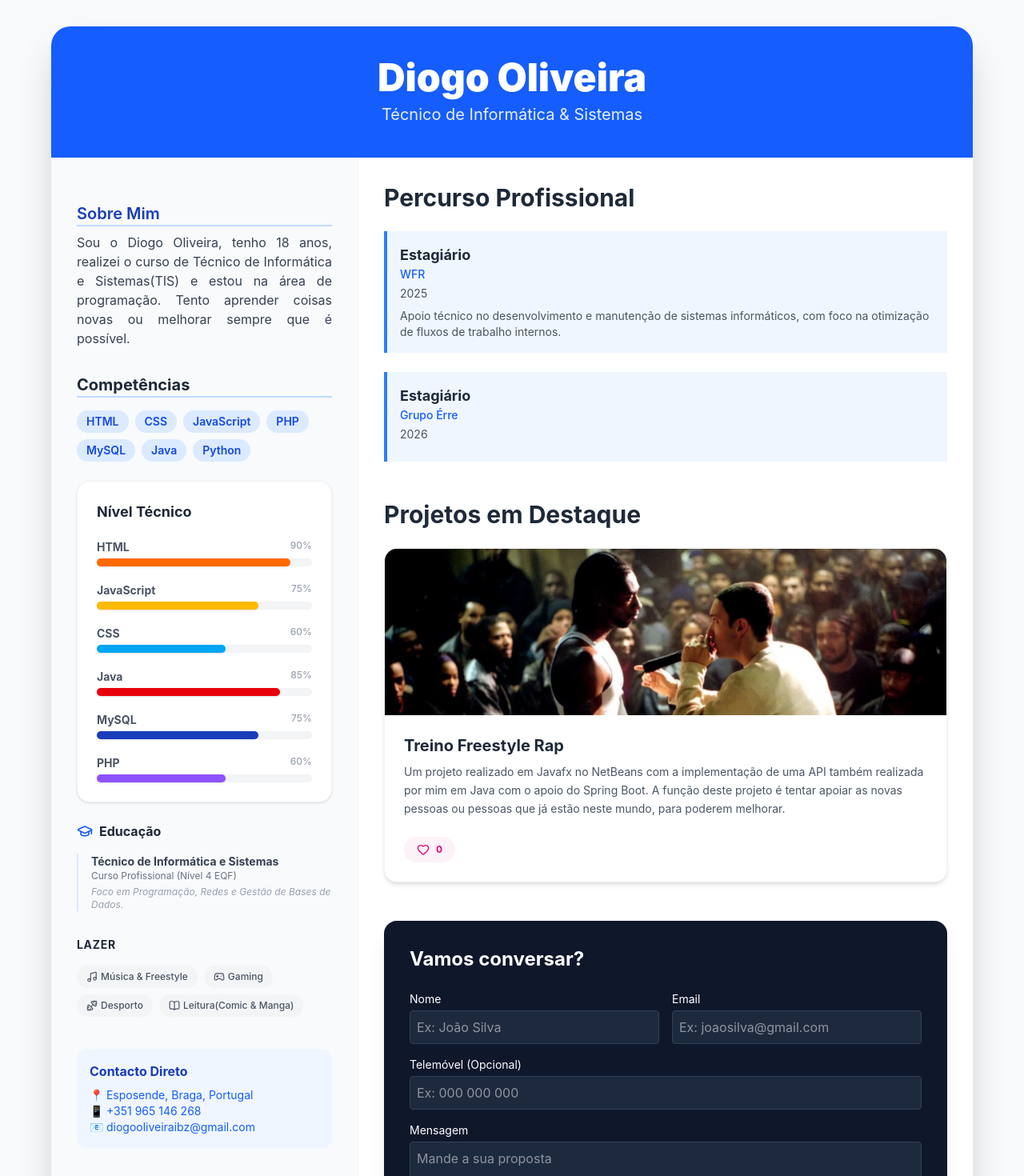
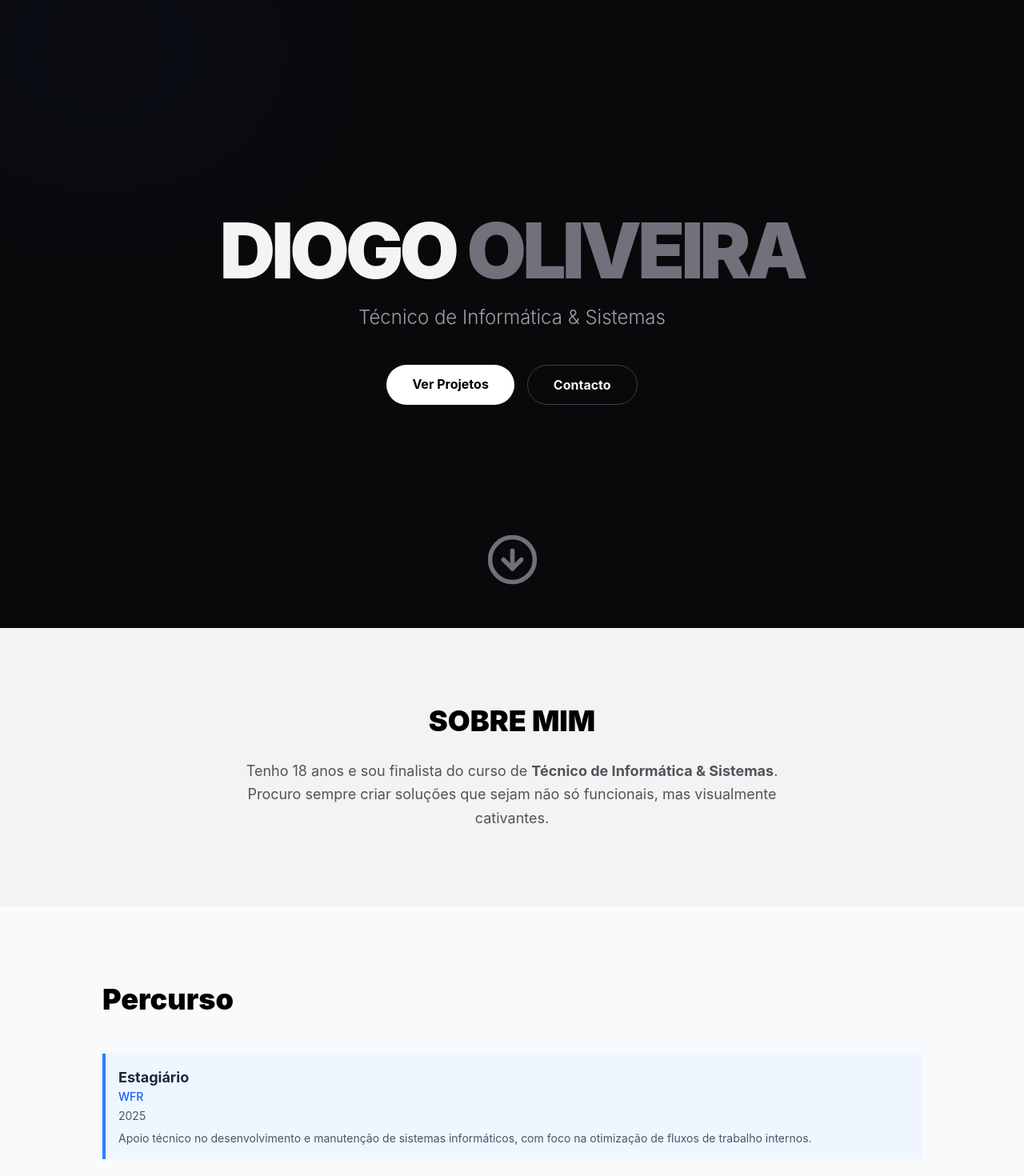
Before and after one commit to FORTI-4/cv, a React (Vite) app: page / in a window 1280 px wide. Shown: the part 80-1550 px from the top of the page at 80% size. Built offline with nearby package versions, Linux system fonts and the light colour scheme.

Commit message:
organização nova

```diff
--- a/src/App.jsx
+++ b/src/App.jsx
@@ -1,68 +1,64 @@
 import Navbar from './components/navbar';
+import Hero from './components/hero';
 import Sobre from './components/sobre';
-import Experiencia from './components/experiencia';
 import Competencias from './components/competencias';
 import SkillBars from './components/skillbars';
 import Extra from './components/extra';
+import Experiencia from './components/experiencia';
 import Projetos from './components/projetos';
 import Formulario from './components/formulario';
+import Contacto from './components/contacto';
 import imgprojeto1 from './assets/imgprojeto1.png';
 
 function App() {
   return (
-    <div className="min-h-screen bg-gray-50 font-sans">
+    <div className="bg-white selection:bg-blue-100">
       <Navbar />
-    <div className="min-h-screen bg-gray-50 p-4 md:p-12 font-sans">
-      <div className="max-w-6xl mx-auto bg-white shadow-2xl rounded-3xl overflow-hidden">
 
-        <header className="bg-blue-600 p-10 text-white text-center">
-          <h1 className="text-5xl font-black">Diogo Oliveira</h1>
-          <p className="text-xl opacity-90 mt-2">Técnico de Informática & Sistemas</p>
-        </header>
+      <main>
+        <section id="inicio" className="min-h-screen">
+          <Hero />
+        </section>
 
-        <div className="grid grid-cols-1 lg:grid-cols-3">
+        <section id="sobre" className="py-24 bg-zinc-900/5">
+        <div className="max-w-4xl mx-auto px-6 text-center">
+          <h1 className="text-4xl font-black mb-7">SOBRE MIM</h1>
+          <Sobre />
+        </div>
+        </section>
 
-          <aside className="bg-slate-50 p-8 border-r border-gray-100">
+        <section id="experiencia" className="py-24 px-6 bg-slate-50">
+          <div className="max-w-5xl mx-auto">
+            <h2 className="text-4xl font-black mb-12">Percurso</h2>
+              <Experiencia cargo="Estagiário" empresa="WFR" periodo="2025" descricao="Apoio técnico no desenvolvimento e manutenção de sistemas informáticos, com foco na otimização de fluxos de trabalho internos." />
+          </div>
+        </section>
 
-            <section id="sobre"><Sobre /></section>
-            <section id="competencias"><Competencias /></section>
-            <br></br>
-            <SkillBars />
-            <br></br>
-            <section id="extra"><Extra /></section>
+        <section id="competencias" className="py-24 bg-zinc-950/1">
+        <div className="max-w-5xl mx-auto px-6 grid grid-cols-1 md:grid-cols-2 gap-12">
+          <Competencias />
+          <SkillBars />
+        </div>
+        </section>
 
-            <div className="mt-10 p-4 bg-blue-50 rounded-xl">
-              <section id="contacta">
-              <h3 className="font-bold text-blue-800">Contacto Direto</h3>
-              <p className="text-sm text-blue-600 mt-2">📍 Esposende, Braga, Portugal</p>
-              <p className="text-sm text-blue-600">📱 +351 965 146 268</p>
-              <p className="text-sm text-blue-600">📧 diogooliveiraibz@gmail.com</p>
-              </section>
-            </div>
-          </aside>
+        <section className="py-24 bg-zinc-100">
+        <div className="max-w-4xl mx-auto px-6">
+          <Extra />
+        </div>
+        </section>
 
-          <main className="lg:col-span-2 p-8">
-            <section id="experiencia">
-              <h2 className="text-3xl font-bold text-gray-800 mb-6">Percurso Profissional</h2>
-              <Experiencia cargo="Estagiário" empresa="WFR" periodo="2025" descricao="Apoio técnico no desenvolvimento e manutenção de sistemas informáticos, com foco na otimização de fluxos de trabalho internos." />
-              <Experiencia cargo="Estagiário" empresa="Grupo Érre" periodo="2026" />
-            </section>
-
-            <section id="projetos" className="mt-12">
-              <h2 className="text-3xl font-bold text-gray-800 mb-6">Projetos em Destaque</h2>
-              <Projetos imagem={imgprojeto1} nome="Treino Freestyle Rap" descricao="Um projeto realizado em Javafx no NetBeans com a implementação de uma API também realizada por mim em Java com o apoio do Spring Boot. A função deste projeto é tentar apoiar as novas pessoas ou pessoas que já estão neste mundo, para poderem melhorar." />
-            </section>
-
-            <section id="formulario"><Formulario /></section>
-
-          </main>
-        </div>
-
-        <footer className="bg-gray-100 p-6 text-center text-gray-500 text-sm">
-          © 2026 Diogo Oliveira. Construído com React e Tailwind CSS.
+        <section id="projetos" className="py-24 px-6">
+          <div className="max-w-5xl mx-auto">
+            <h2 className="text-4xl font-black mb-12">Projetos</h2>
+            <Projetos imagem={imgprojeto1} nome="Treino Freestyle Rap" descricao="Um projeto realizado em Javafx no NetBeans com a implementação de uma API também realizada por mim em Java com o apoio do Spring Boot. A função deste projeto é tentar apoiar as novas pessoas ou pessoas que já estão neste mundo, para poderem melhorar." />
+          </div>
+        </section>
+        <Formulario />
+      </main>
+      <footer className="bg-zinc-900 p-6 text-center text-gray-500 text-sm">
+          <p><Contacto /></p>
+          <p className="m-4">© 2026 Diogo Oliveira. Construído com React e Tailwind CSS.</p>
         </footer>
-        </div>
-      </div>
     </div>
   );
 }
--- /dev/null
+++ b/src/components/contacto.jsx
@@ -0,0 +1,14 @@
+function Contacto () {
+    return(
+
+            <section id="contacto">
+            <h3 className="font-bold text-blue-800">Contacto Direto</h3>
+            <p className="text-sm text-blue-600 mt-2">📍 Esposende, Braga, Portugal</p>
+            <p className="text-sm text-blue-600">📱 +351 965 146 268</p>
+            <p className="text-sm text-blue-600">📧 diogooliveiraibz@gmail.com</p><br></br>
+            </section>
+
+    );
+}
+
+export default Contacto;
--- a/src/components/formulario.jsx
+++ b/src/components/formulario.jsx
@@ -39,15 +39,11 @@ function Formulario() {
             <input name="email" type="email" placeholder="Ex: joaosilva@gmail.com" onChange={handleChange} className="w-full p-2 rounded bg-slate-800 border border-slate-700" required />
           </div>
           <div className="md:col-span-2">
-            <label className="block text-sm mb-1">Telemóvel (Opcional)</label>
-            <input name="telemovel" type="tel" placeholder="Ex: 000 000 000" onChange={handleChange} className="w-full p-2 rounded bg-slate-800 border border-slate-700" />
-          </div>
-          <div className="md:col-span-2">
             <label className="block text-sm mb-1">Mensagem</label>
             <textarea name="mensagem" rows="4" placeholder="Mande a sua proposta" onChange={handleChange} className="w-full p-2 rounded bg-slate-800 border border-slate-700" required></textarea>
           </div>
           <button type="submit" className="md:col-span-2 bg-blue-600 hover:bg-blue-700 py-3 rounded-lg font-bold transition-all">
-            Enviar Proposta
+            Enviar Mensagem
           </button>
         </form>
       )}
--- /dev/null
+++ b/src/components/hero.jsx
@@ -0,0 +1,44 @@
+import { CircleArrowDown } from 'lucide-react';
+
+function Hero() {
+  return (
+    <section className="relative h-screen w-full flex flex-col items-center justify-center bg-zinc-950 text-zinc-100 px-6">
+
+
+      <div className="absolute top-0 left-0 w-full h-full overflow-hidden pointer-events-none opacity-20">
+        <div className="absolute -top-[10%] -left-[10%] w-[40%] h-[40%] bg-blue-500/20 blur-[120px] rounded-full"></div>
+      </div>
+
+      <div className="z-10 text-center">
+        <h1 className="text-5xl md:text-8xl font-black tracking-tighter mb-4">
+          DIOGO <span className="text-zinc-500">OLIVEIRA</span>
+        </h1>
+
+        <p className="text-lg md:text-2xl text-zinc-400 max-w-2xl mx-auto font-light leading-relaxed">
+          Técnico de Informática & Sistemas
+        </p>
+
+        <div className="mt-10 flex gap-4 justify-center">
+          <a
+            href="#projetos"
+            className="bg-white text-black px-8 py-3 rounded-full font-bold hover:bg-zinc-200 transition-all active:scale-95"
+          >
+            Ver Projetos
+          </a>
+          <a
+            href="#contacto"
+            className="border border-zinc-700 px-8 py-3 rounded-full font-bold hover:bg-zinc-900 transition-all"
+          >
+            Contacto
+          </a>
+        </div>
+      </div>
+
+      <div className="absolute bottom-10 animate-bounce text-zinc-500">
+        <CircleArrowDown size={67} />
+      </div>
+    </section>
+  );
+}
+
+export default Hero;
--- a/src/components/navbar.jsx
+++ b/src/components/navbar.jsx
@@ -5,20 +5,20 @@ function Navbar() {
         <span className="font-black text-blue-600 text-xl tracking-tighter"><a href="App.jsx">DO.</a></span>
 
         <div className="hidden md:flex gap-8 text-sm font-bold text-gray-500">
+          <a href="#inicio" className="hover:text-blue-600 transition-colors">Início</a>
           <a href="#sobre" className="hover:text-blue-600 transition-colors">Sobre</a>
           <a href="#competencias" className="hover:text-blue-600 transition-colors">Competências</a>
           <a href="#experiencia" className="hover:text-blue-600 transition-colors">Experiência</a>
           <a href="#extra" className="hover:text-blue-600 transition-colors">Info-Extra</a>
           <a href="#projetos" className="hover:text-blue-600 transition-colors">Projetos</a>
           <a href="#formulario" className="hover:text-blue-600 transition-colors">Formulário</a>
-          <a href="#contacta" className="hover:text-blue-600 transition-colors">Contacta-me</a>
+          <a href="#contacto" className="hover:text-blue-600 transition-colors">Contacta-me</a>
         </div>
 
         <a
           href="/cv-diogo.pdf"
           download
-          className="bg-blue-600 text-white px-5 py-2 rounded-full text-xs font-black uppercase tracking-widest hover:bg-blue-700 transition-all shadow-lg shadow-blue-200"
-        >
+          className="bg-blue-600 text-white px-5 py-2 rounded-full text-xs font-black uppercase tracking-widest hover:bg-blue-700 transition-all shadow-lg shadow-blue-200">
           Download CV
         </a>
       </div>
--- a/src/components/skillbars.jsx
+++ b/src/components/skillbars.jsx
@@ -1,11 +1,11 @@
 function SkillBars() {
   const skills = [
-    { nome: "HTML", nivel: 90, cor: "bg-orange-500" },
-    { nome: "JavaScript", nivel: 75, cor: "bg-amber-400" },
-    { nome: "CSS", nivel: 60, cor: "bg-sky-500" },
-    { nome: "Java", nivel: 85, cor: "bg-red-600" },
-    { nome: "MySQL", nivel: 75, cor: "bg-blue-800" },
-    { nome: "PHP", nivel: 60, cor: "bg-violet-500" }
+    { nome: "HTML", nivel: 75, cor: "bg-orange-500" },
+    { nome: "JavaScript", nivel: 55, cor: "bg-amber-400" },
+    { nome: "CSS", nivel: 50, cor: "bg-sky-500" },
+    { nome: "Java", nivel: 70, cor: "bg-red-600" },
+    { nome: "MySQL", nivel: 65, cor: "bg-blue-800" },
+    { nome: "PHP", nivel: 50, cor: "bg-violet-500" }
   ];
 
   return (
--- a/src/components/sobre.jsx
+++ b/src/components/sobre.jsx
@@ -1,13 +1,11 @@
 function Sobre() {
   return (
-    <section className="mt-6">
-      <h2 className="text-xl font-semibold border-b-2 border-blue-200 text-blue-800">
-        Sobre Mim
-      </h2>
-      <p className="mt-2 text-gray-700 text-justify">
-        Sou o Diogo Oliveira, tenho 18 anos, realizei o curso de Técnico de Informática e Sistemas(TIS) e estou na área de programação. Tento aprender coisas novas ou melhorar sempre que é possível.
+    <div className="space-y-6">
+      <p className="text-lg text-zinc-600 leading-relaxed max-w-2xl mx-auto text-center">
+        Tenho 18 anos e sou finalista do curso de <b>Técnico de Informática & Sistemas</b>.
+        Procuro sempre criar soluções que sejam não só funcionais, mas visualmente cativantes.
       </p>
-    </section>
+    </div>
   );
 }
 
```
